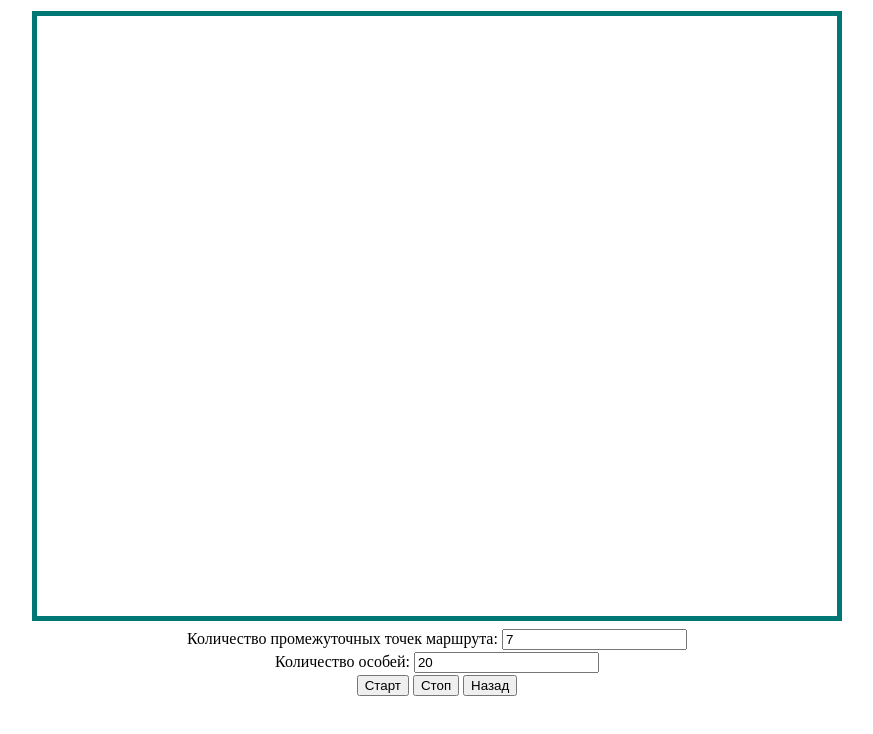
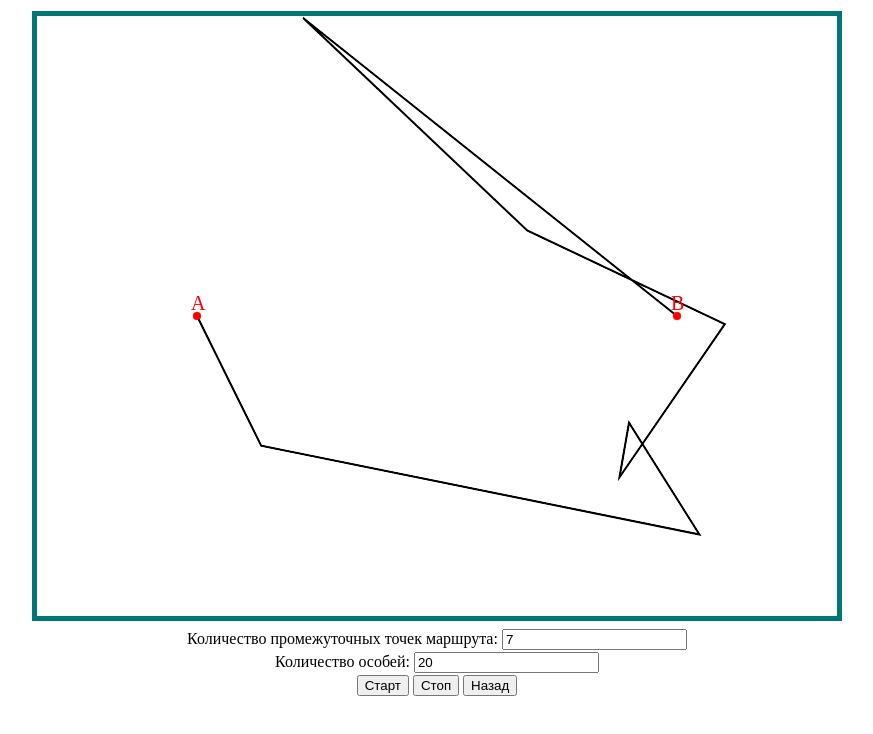
Before and after one commit to SirlLizz/neuron-test, a website: page public/genetic-algorithm.html in a window 1280 px wide. Both pictures are taken after a click on the button "Старт". Shown: the whole page, without its empty margins (203-1076 px from the left). Drawn offline with Linux system fonts and the light colour scheme; files that its build step writes are made by us from their sources.

Commit message:
add non-working gen alg vol.2

```diff
--- a/trainNet.js
+++ b/MNIST/trainNet.js
@@ -1,4 +1,4 @@
-const brain = require('brain.js');
+const brain = require('../node_modules/brain.js/lib/brain');
 let network = new brain.NeuralNetwork();
 const fs = require('fs');
 const mn = require('mnist-javascript')
--- /dev/null
+++ b/genetic-algorithm/geneticServer.js
@@ -0,0 +1,5 @@
+function genetic_step(population){
+    return population
+}
+
+module.exports =  { genetic_step };
--- a/public/genetic-algorithm.html
+++ b/public/genetic-algorithm.html
@@ -12,7 +12,7 @@
             <tbody>
             <tr >
                 <td>
-                    <canvas id="genetic-canvas"></canvas>
+                    <canvas id="genetic-canvas" width="800" height="600"></canvas>
                 </td>
             </tr>
             <tr class="table-row">
@@ -28,7 +28,7 @@
                 <td>
                     <label>
                         Количество особей:
-                        <input type="number" id="count_individual" value=20 min=1 step=1>
+                        <input type="number" id="population_size" value=20 min=1 step=1>
                     </label>
                     <br>
                 </td>
--- a/public/genetic-algorithm/genetic-algorithm.css
+++ b/public/genetic-algorithm/genetic-algorithm.css
@@ -9,7 +9,5 @@
 }
 
 #genetic-canvas{
-    width: 800px;
-    height: 600px;
     border: 5px solid #007777;
 }
--- a/static/genetic-algorithm/genetic-algorithm.js
+++ b/static/genetic-algorithm/genetic-algorithm.js
@@ -1,5 +1,126 @@
+const A = [0.2, 0.5];
+const B = [0.8, 0.5];
+
 window.onload = function () {
+    const canvas = document.getElementById("genetic-canvas")
+    const w = canvas.width;
+    const h = canvas.height;
+    const ctx = canvas.getContext("2d");
+    let set_interval_id = null
+
     document.getElementById("backButton").addEventListener("click", function () {
         window.location.href = '/'
     });
+
+    document.getElementById("startButton").addEventListener("click", function () {
+        let population = []
+        let intermediate_point = parseInt(document.getElementById("intermediate_point").value)
+        let population_size = parseInt(document.getElementById("population_size").value)
+
+        let perfect_len = Math.sqrt(Math.pow(B[0]-A[0], 2)+Math.pow(B[1]-A[1], 2))
+
+        while (population.length < population_size) {
+            let points = [];
+            while (points.length < intermediate_point)
+                points.push([Math.random(), Math.random()]);
+            population.push({p:points, size: getLength(points)});
+        }
+        console.log(population)
+        render(population)
+
+        set_interval_id = setInterval(function() {
+            population.sort(function (a,b) { return a.size - b.size; });
+            let maxIndex = Math.ceil(population_size/2);
+            for(let i=0;i<maxIndex;i++) {
+                population.pop();
+            }
+            while (population.length < population_size) {
+                if (Math.random() < 0.5) {
+/*                    //mutation
+                    let newMutant = population[Math.floor(Math.random(maxIndex))];
+                    for (let k = 0; k < Math.floor(1 + Math.random() * Math.sqrt(intermediate_point)); k++ ) {
+                        let mutPosIndex = Math.floor(Math.random() * intermediate_point);
+                        let rMut = 0.10 * Math.random();
+                        let alphaMut = 2 * Math.PI * Math.random();
+                        newMutant.p[mutPosIndex][0] += rMut * Math.sin(alphaMut);
+                        newMutant.p[mutPosIndex][1] += rMut * Math.cos(alphaMut);
+                    }
+                    newMutant.size = getLength(newMutant.p)
+                    population.push(newMutant);*/
+                } else {
+                    //crossover
+                    let index1 = Math.floor(Math.random(maxIndex));
+                    let index2 = Math.floor(Math.random(maxIndex));
+                    let newCrossover = population[index1]
+                    let mutPosIndex = Math.floor(Math.random() * intermediate_point);
+                    while (mutPosIndex !== (intermediate_point-1)) {
+                        console.log(mutPosIndex)
+                        mutPosIndex = Math.floor(Math.random() * intermediate_point);
+                        newCrossover.p[mutPosIndex][0] = population[index2].p[mutPosIndex][0];
+                        newCrossover.p[mutPosIndex][1] = population[index2].p[mutPosIndex][1];
+                    }
+                    newCrossover.size = getLength(newCrossover.p)
+                    population.push(newCrossover);
+                }
+            }
+            console.log(population)
+            render(population)
+            if(perfect_len === population[0].size){
+                clearInterval(set_interval_id)
+            }
+        }, 600);
+    });
+
+    document.getElementById("stopButton").addEventListener("click", function () {
+        if(set_interval_id!==null){
+            clearInterval(set_interval_id)
+        }
+    });
+
+    function getLength(points){
+        let len = 0
+        let now_point = A
+        for(let i=0;i<points.length;i++){
+            len+=Math.sqrt(Math.pow(now_point[0] - points[i][0], 2) + Math.pow(now_point[1] - points[i][1], 2));
+            now_point = points[i]
+        }
+        len+=Math.sqrt(Math.pow(now_point[0] - B[0], 2) + Math.pow(now_point[1] - B[1], 2));
+        return len
+    }
+
+    function render(population){
+        console.log("print")
+        console.log(population)
+        ctx.clearRect(0,0, w, h);
+        ctx.font = "20px serif";
+        ctx.strokeStyle = "black"
+        for (let k = 0; k < population.length ; k++) {
+            ctx.beginPath();
+            if (k === 0) {
+                ctx.lineWidth=2;
+            } else {
+                ctx.lineWidth=0.25;
+            }
+            ctx.moveTo(A[0] * w, A[1] * h);
+            for (let j = 0; j < population[k].p.length; j++) {
+                ctx.lineTo(population[k].p[j][0] * w, population[k].p[j][1] * h);
+            }
+            ctx.lineTo(B[0] * w, B[1] * h);
+            ctx.stroke();
+        }
+        ctx.strokeStyle = "red"
+        ctx.fillStyle = "red"
+        ctx.beginPath();
+        ctx.arc(A[0] * w, A[1] * h, 4, 0, 2 * Math.PI);
+        ctx.fill();
+        ctx.stroke();
+        ctx.fillText("A", A[0] * w - 6, A[1] * h - 6);
+        //point B
+        ctx.beginPath();
+        ctx.arc(B[0] * w, B[1] * h, 4, 0, 2 * Math.PI);
+        ctx.fill();
+        ctx.stroke();
+        ctx.fillText("B", B[0] * w - 6, B[1] * h - 6);
+        console.log("end print")
+    }
 }
```
Also changed, not shown: MNIST/MNISTserver.js (added, +18 -0 lines), server.js (+2 -13 lines).
